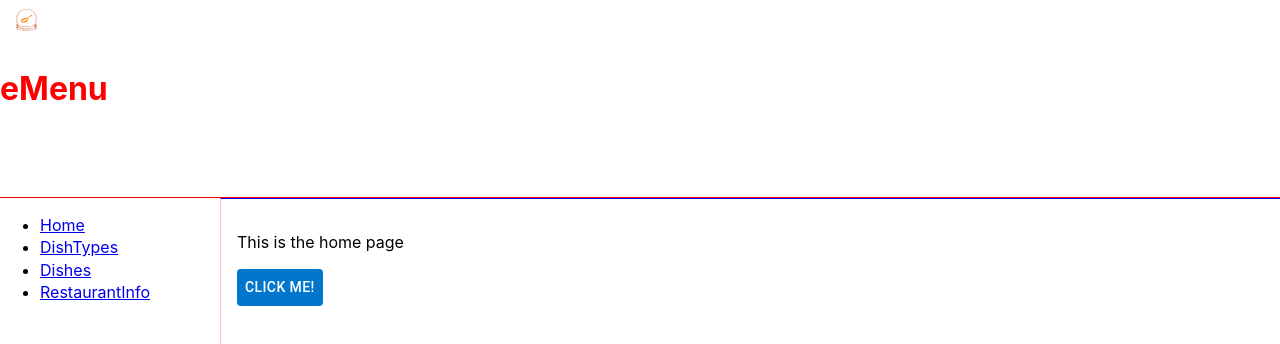
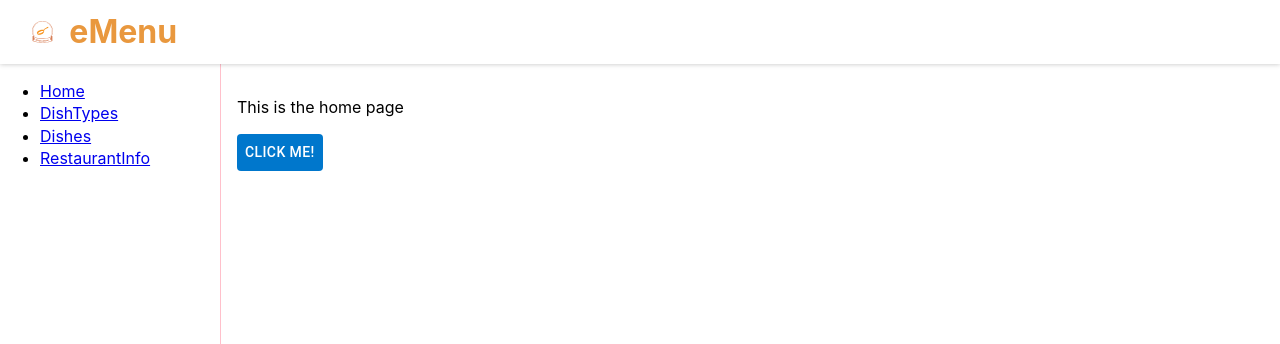
Before and after one commit to saJeremyQin/eMenu, a React (Vite) app: page / in a window 1280 px wide. Shown: the top 344 px of the page. Built offline with nearby package versions, Linux system fonts and the light colour scheme.

Commit message:
styling header

```diff
--- a/src/components/GlobalStyles.js
+++ b/src/components/GlobalStyles.js
@@ -34,7 +34,7 @@ const useStyles = makeStyles(() =>
         }
       },
       h1:{
-        color: 'red',
+        color: '#e9983e',
       }
     }
   })
--- a/src/components/Header.js
+++ b/src/components/Header.js
@@ -1,13 +1,34 @@
 
 import React from "react";
 import logo from '../img/logo.svg';
+import { makeStyles } from "@material-ui/core";
+
+const useStyles = makeStyles(() => ({
+  headerBar:{
+    width:"100%",
+    padding: "0.5em 1em",
+    height: 64,
+    display: "flex",
+    position:"fixed",
+    alignItems:"center",
+    backgroundColor:"#fff",
+    boxShadow:"0 0 5px 0 rgba(0,0,0,0.25)",
+    zIndex:1,
+  },
+  logText: {
+    margin:0,
+    padding:0,
+    display:'inline',
+  },
+}));
 
 
 const Header = () => {
+  const styles = useStyles();
   return (
-    <header>
+    <header className={styles.headerBar}>
       <img src={logo} alt="eMenu logo" height="40"/>
-      <h1>eMenu</h1>
+      <h1 className={styles.logText}>eMenu</h1>
     </header>
   );
 };
--- a/src/components/Layout.js
+++ b/src/components/Layout.js
@@ -5,7 +5,7 @@ import { makeStyles } from "@material-ui/core";
 
 const useStyles = makeStyles((theme) => ({
     wrapper: {
-        borderTop:'1px solid red',
+        // borderTop:'1px solid red',
         [theme.breakpoints.up("md")]:{
             display: "flex",
             top: 64,
@@ -25,7 +25,7 @@ const useStyles = makeStyles((theme) => ({
         padding: "1em",
         overflowY: "scroll",
         borderLeft:'1px solid pink',
-        borderTop:'1px solid blue',
+        // borderTop:'1px solid blue',
         [theme.breakpoints.up("md")]: {
             flex: 1,
             marginLeft: 220,
```
Also changed, not shown: 1 other file (tests, documents, lock files or other folders).
